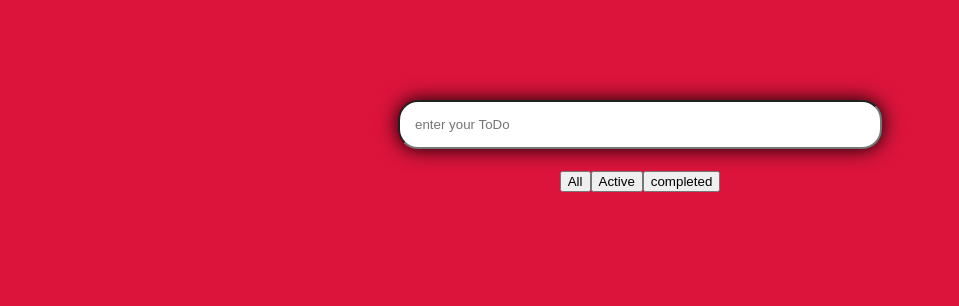
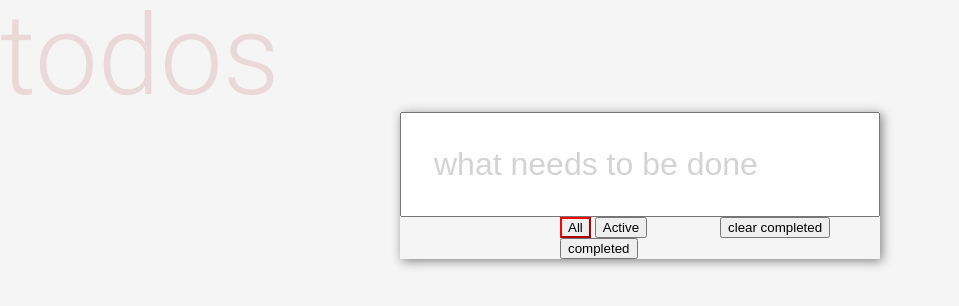
Before and after one commit to chaduvulaprasanth/todo-dynamic, a plain HTML site: page index.html in a window 1280 px wide. Shown: the whole page, without its empty margins (0-959 px from the left). Drawn offline with Linux system fonts and the light colour scheme.

Commit message:
updated todo with css

```diff
--- a/index.html
+++ b/index.html
@@ -4,20 +4,33 @@
 		<meta charset="utf-8">
 		<title>ToDo</title>
 		<link rel="stylesheet" type="text/css" href="./style.css">
+		<link href="https://fonts.googleapis.com/css?family=Roboto:300,300i,400,400i,500,500i,700,700i,900,900i&display=swap" rel="stylesheet">
+
 	</head>
 	<body>
-		<section class="wrapper">
-			<input id="inputText" type="text" name="" placeholder="enter your ToDo">
-		</section>
+		<h1 class="heading">todos</h1>
+		<div class="allflex">
+			<div class="wrapper">
+				<input id="inputText" type="text" name="" placeholder="what needs to be done">
+			</div>
 			<ul>
 
 			</ul>
 			<div id="flex">
 				<p id="itemsLeft"></p>
+				<div>
 					<button id="all">All</button>
 					<button id="allactive">Active</button>
 					<button id="completed">completed</button>
+
 				</div>
+				<div>
+					<button id="clear">clear completed</button>
+				</div>
+
+			</div>
+		</div>
+
 
 		<script src="./main.js"></script>
 	</body>
--- a/main.js
+++ b/main.js
@@ -1,7 +1,8 @@
-document.body.style.backgroundColor = "crimson";
 var data = JSON.parse(localStorage.getItem("data")) || [];
 var active;
 var complete;
+display()
+
 function addtodo(event){
 	if(event.keyCode == 13){
 	var itemData = {checked:false,
@@ -12,6 +13,8 @@ function addtodo(event){
 	display()
 	}
 }
+
+
 function display(){
 	var ul = document.querySelector("ul");
 	ul.innerHTML = "";
@@ -23,6 +26,7 @@ function display(){
 		check.dataset.checkid = i;
 		check.type = "checkbox";
 		var p = document.createElement("p");
+		p.classList.add("para");
 		p.textContent = e.todotext;
 		var del = document.createElement("button");
 		del.dataset.delid = i;
@@ -70,7 +74,7 @@ function activetodo(){
 		return items.checked == false;
 
 	});
-	document.getElementById("itemsLeft").innerText = active.length;
+	document.getElementById("itemsLeft").innerText = `${active.length} items left`;
 }
 
 
@@ -106,12 +110,11 @@ document.getElementById("allactive").addEventListener("click",activedisplay)
 // completed
 
 function completetodo(){
-	console.log("hi");
 	complete = data.filter(function(items,index){
 		return items.checked == true;
 
 	});
-	document.getElementById("itemsLeft").innerText = active.length;
+	document.getElementById("itemsLeft").innerText = `${active.length} items left`;
 }
 
 
@@ -141,7 +144,13 @@ function completedisplay(){
 
 document.getElementById("completed").addEventListener("click",completedisplay)
 
+// clear completed
 
+function cleartodo(){
+complete = [];
+completedisplay()
+}
+document.getElementById("clear").addEventListener("click",cleartodo);
 
 
 
--- a/style.css
+++ b/style.css
@@ -1,28 +1,113 @@
-.wrapper {
-	text-align: center;
-	margin-top: 100px;
+/* http://meyerweb.com/eric/tools/css/reset/
+   v2.0 | 20110126
+   License: none (public domain)
+*/
+
+html, body, div, span, applet, object, iframe,
+h1, h2, h3, h4, h5, h6, p, blockquote, pre,
+a, abbr, acronym, address, big, cite, code,
+del, dfn, em, img, ins, kbd, q, s, samp,
+small, strike, strong, sub, sup, tt, var,
+b, u, i, center,
+dl, dt, dd, ol, ul, li,
+fieldset, form, label, legend,
+table, caption, tbody, tfoot, thead, tr, th, td,
+article, aside, canvas, details, embed,
+figure, figcaption, footer, header, hgroup,
+menu, nav, output, ruby, section, summary,
+time, mark, audio, video {
+	margin: 0;
+	padding: 0;
+	border: 0;
+	font-size: 100%;
+	font: inherit;
+	vertical-align: baseline;
+}
+/* HTML5 display-role reset for older browsers */
+article, aside, details, figcaption, figure,
+footer, header, hgroup, menu, nav, section {
+	display: block;
+}
+body {
+	line-height: 1;
+}
+ol, ul {
+	list-style: none;
+}
+blockquote, q {
+	quotes: none;
+}
+blockquote:before, blockquote:after,
+q:before, q:after {
+	content: '';
+	content: none;
+}
+table {
+	border-collapse: collapse;
+	border-spacing: 0;
+}
+/*my css reset*/
+*, *:before, *:after{
+	box-sizing: border-box;
+}
+html{
+	font-size: 16px;
+}
+body{
+	background-color: #F5F5F5;
+	font-family: 'Roboto', sans-serif;
+}
+.heading {
+	font-size: 7rem;
+	font-weight: 100;
+	color: #EBD8D8;
+}
+.allflex{
+	width: 30rem;
+	box-shadow: 2px 2px 10px grey;
+	margin: 0 auto;
 }
 #inputText {
-	width: 450px;
-	padding: 15px;
-	border-radius: 20px;
-	box-shadow: 0 0 20px 0;
+	padding: 2rem;
+	width: 100%;
+	color: black;
+	font-size: 2rem;
+	font-weight: 300;
+}
+input::placeholder {
+  color: lightgrey;
+  font-weight: 300i;
+
 }
 li {
 	text-decoration: none;
 	display: flex;
-	justify-content: center;
+	justify-content: space-between;
 	align-items: center;
-	font-size: 50px;
+	width: 100%;
+	color: black;
+	font-size: 2rem;
+	font-weight: 300;
+}
+li p {
+	width: 200px;
 }
 #flex{
-	display: flex;
-	justify-content: center;
-	align-items: center;
+	display: grid;
+	grid-template-columns: 1fr 1fr 1fr;
 }
-p{
-	color: white;
+input[type="checkbox"]{
+	width: 3rem;
+	height: 3rem;
+	border-radius: 50%;
 }
 input[type="checkbox"]:checked + p{
 	text-decoration: line-through;
 }
+
+#all{
+	border-color: red;
+}
+#itemsLeft{
+	padding-left: 1rem;
+}
```
Lines whose indentation alone changed are shown as unchanged.
